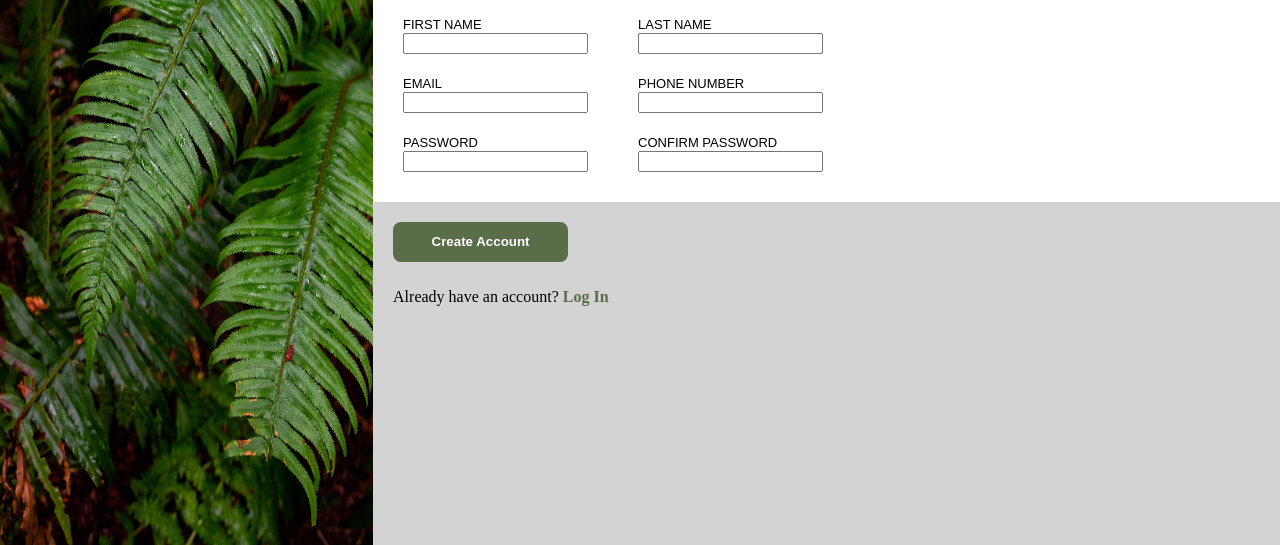
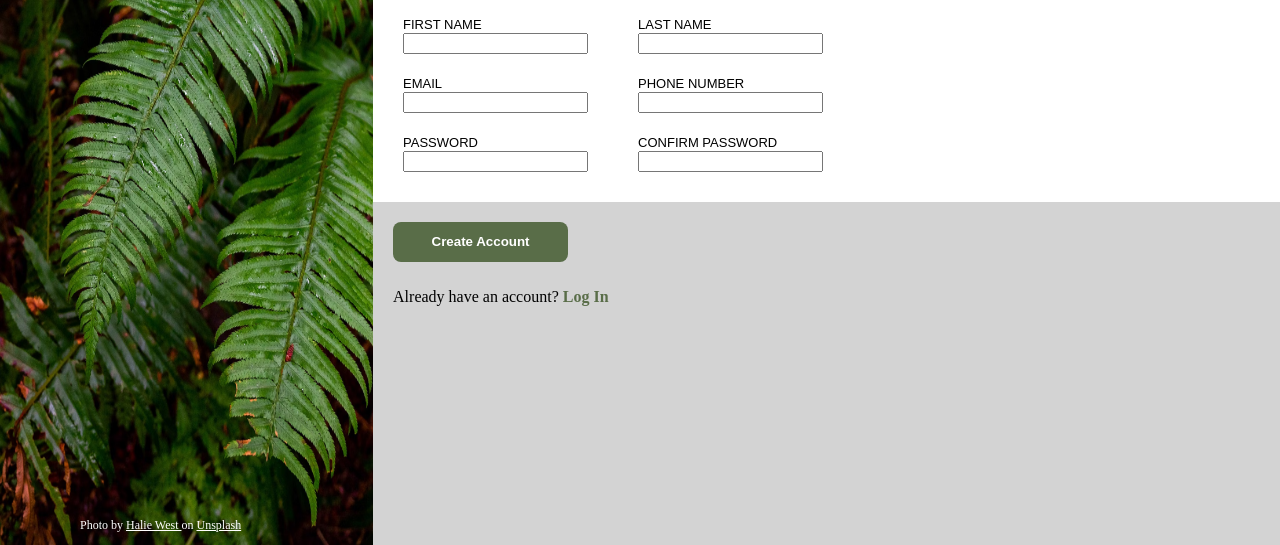
Before and after one commit to Awardz/sign-up-form, a plain HTML site: page index.html in a window 1280 px wide. Shown: the part 255-800 px from the top of the page. Drawn offline with Linux system fonts and the light colour scheme.

Commit message:
Added credit to the original photographer.  Still need to add Shadows.

```diff
--- a/index.html
+++ b/index.html
@@ -13,6 +13,14 @@
             <div class="card-heading">
                 <img src="images/odin-lined.png" alt="Odin Logo" class="logo">
                 <div class="header">Odin</div>
+            </div>
+            <div class="halie">
+                <p>Photo by <a href="https://unsplash.com/@haliewestphoto" id="halie"> Halie West </a> on
+                <a class="unsplash"
+                href="http://https://unsplash.com/photos/green-leaf-plant-in-close-up-photography-25xggax4bSA">
+                Unsplash
+                </a>
+                </p>
             </div>
         </div>
 
--- a/style.css
+++ b/style.css
@@ -52,6 +52,24 @@ body
     text-align: center;
     font-size: 50px;
     font-family: norse-bold;
+}
+
+.halie
+{
+    position: absolute;
+    justify-content: center;
+    align-items: center;
+    text-align: center;
+    color: white;
+    display: flex;
+    font-size: 12px;
+    bottom: 0;
+    left: 80px;
+}
+
+a
+{
+    color: white;
 }
 
 .logo
```
